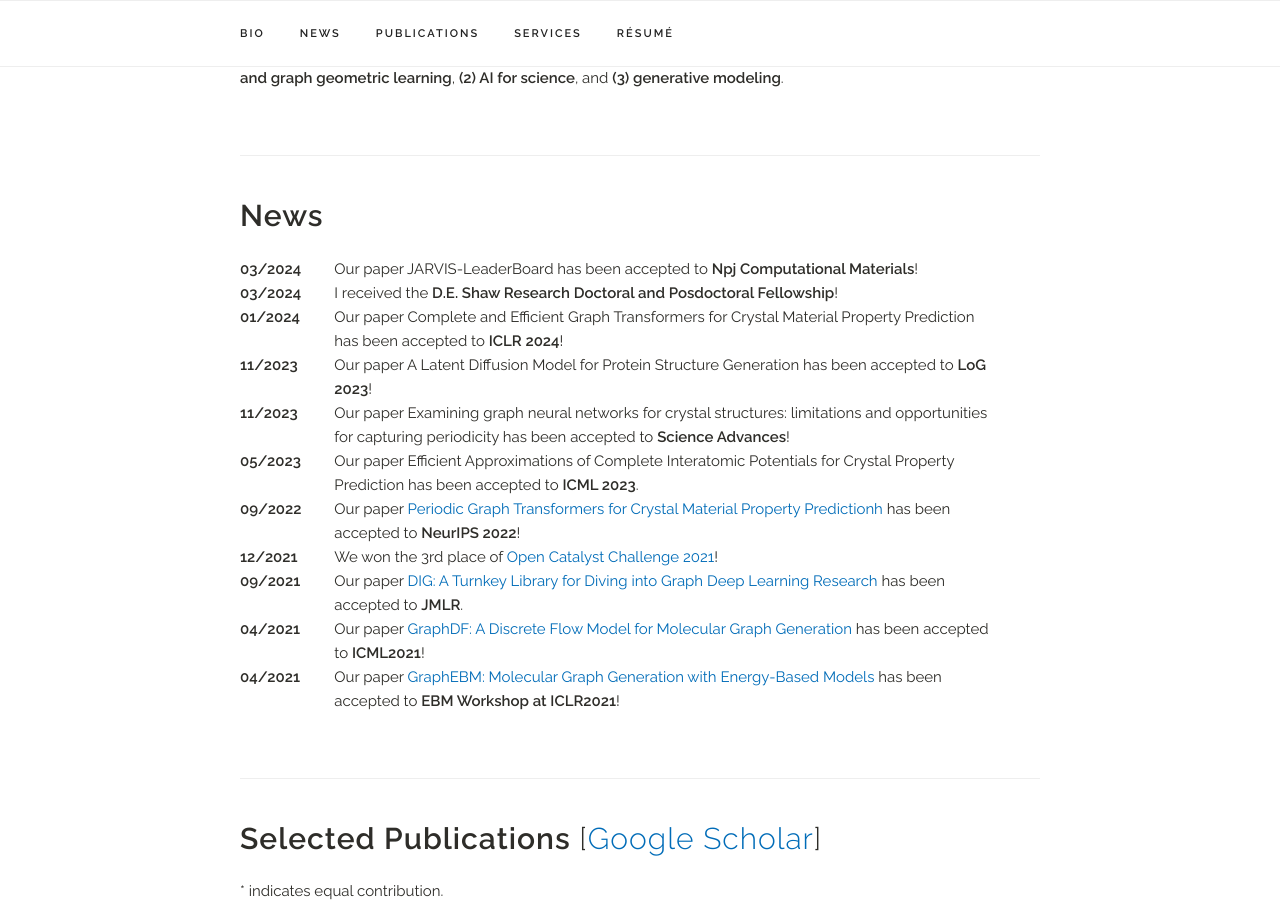
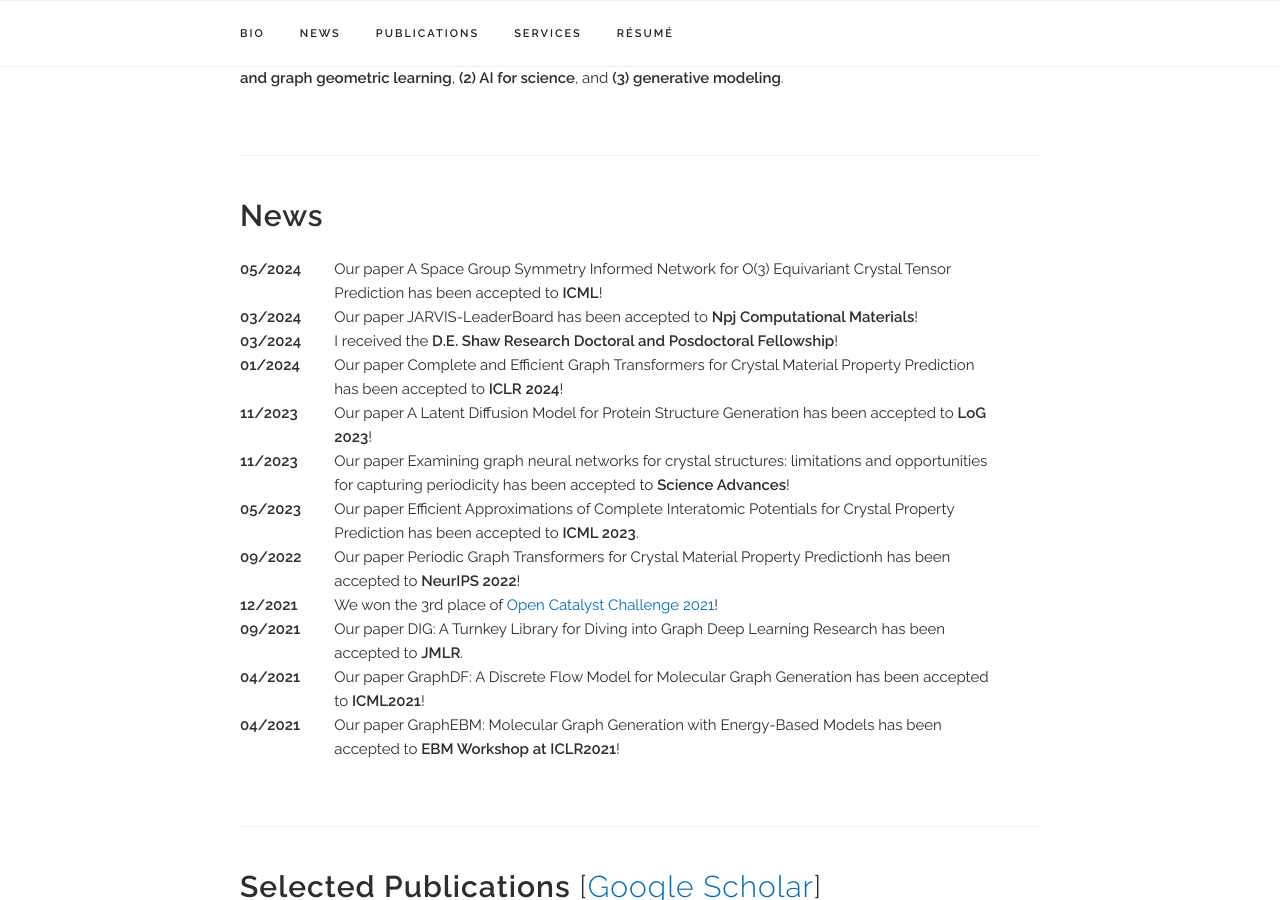
Before and after one commit to YKQ98/YKQ98.github.io, a Jekyll site: the page built from index.html, in a window 1280 px wide and 900 px high, scrolled down 572 px. Built offline with Jekyll 4.4.1, drawn with Linux system fonts in a browser that asks for light colours; a style sheet for code colours, icons or effects is not loaded; some of the changed lines change nothing that is shown.

Commit message:
Update news.yaml

```diff
--- a/_data/news.yaml
+++ b/_data/news.yaml
@@ -1,4 +1,7 @@
 news:
+
+- title: "Our paper A Space Group Symmetry Informed Network for O(3) Equivariant Crystal Tensor Prediction has been accepted to <b>ICML</b>!"
+  date: "05/2024"
 
 - title: "Our paper JARVIS-LeaderBoard has been accepted to <b>Npj Computational Materials</b>!"
   date: "03/2024"
@@ -19,17 +22,17 @@ news:
 - title: "Our paper Efficient Approximations of Complete Interatomic Potentials for Crystal Property Prediction has been accepted to <b>ICML 2023</b>."
   date: "05/2023"
 
-- title: "Our paper <a href='https://arxiv.org/abs/2209.11807'>Periodic Graph Transformers for Crystal Material Property Predictionh</a> has been accepted to <b>NeurIPS 2022</b>!"
+- title: "Our paper Periodic Graph Transformers for Crystal Material Property Predictionh</a> has been accepted to <b>NeurIPS 2022</b>!"
   date: "09/2022"
 
 - title: "We won the 3rd place of <a href='https://opencatalystproject.org/challenge.html'>Open Catalyst Challenge 2021</a>!"
   date: "12/2021"
 
-- title: "Our paper <a href='https://jmlr.org/papers/v22/21-0343.html'>DIG: A Turnkey Library for Diving into Graph Deep Learning Research</a> has been accepted to <b>JMLR</b>."
+- title: "Our paper DIG: A Turnkey Library for Diving into Graph Deep Learning Research</a> has been accepted to <b>JMLR</b>."
   date: "09/2021"
 
-- title: "Our paper <a href='https://arxiv.org/pdf/2102.01189.pdf'>GraphDF: A Discrete Flow Model for Molecular Graph Generation</a> has been accepted to <b>ICML2021</b>!"
+- title: "Our paper GraphDF: A Discrete Flow Model for Molecular Graph Generation</a> has been accepted to <b>ICML2021</b>!"
   date: "04/2021"
 
-- title: "Our paper <a href='https://arxiv.org/abs/2102.00546'>GraphEBM: Molecular Graph Generation with Energy-Based Models</a> has been accepted to <b>EBM Workshop at ICLR2021</b>!"
+- title: "Our paper GraphEBM: Molecular Graph Generation with Energy-Based Models</a> has been accepted to <b>EBM Workshop at ICLR2021</b>!"
   date: "04/2021"
```
